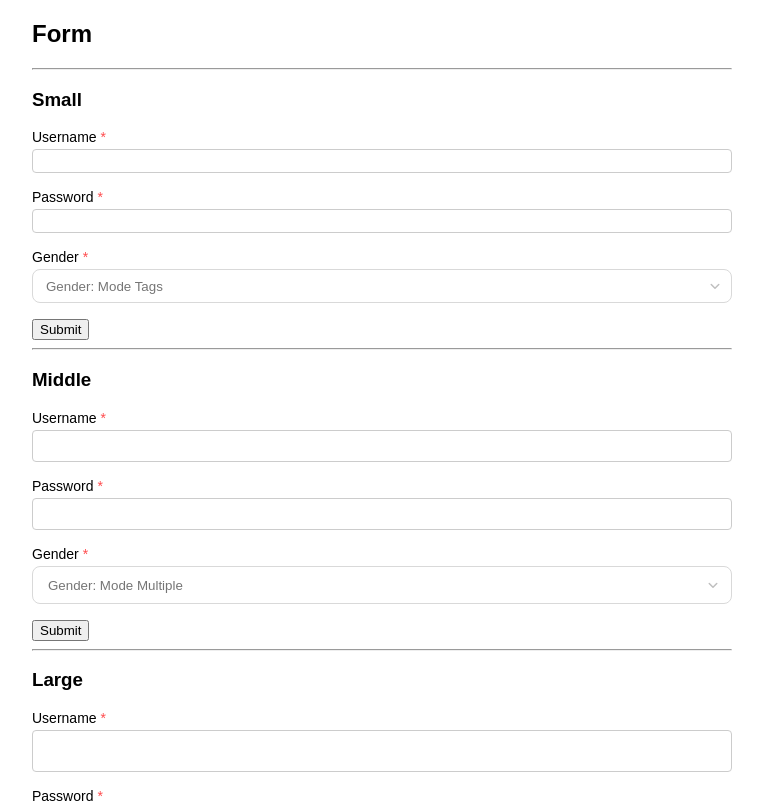
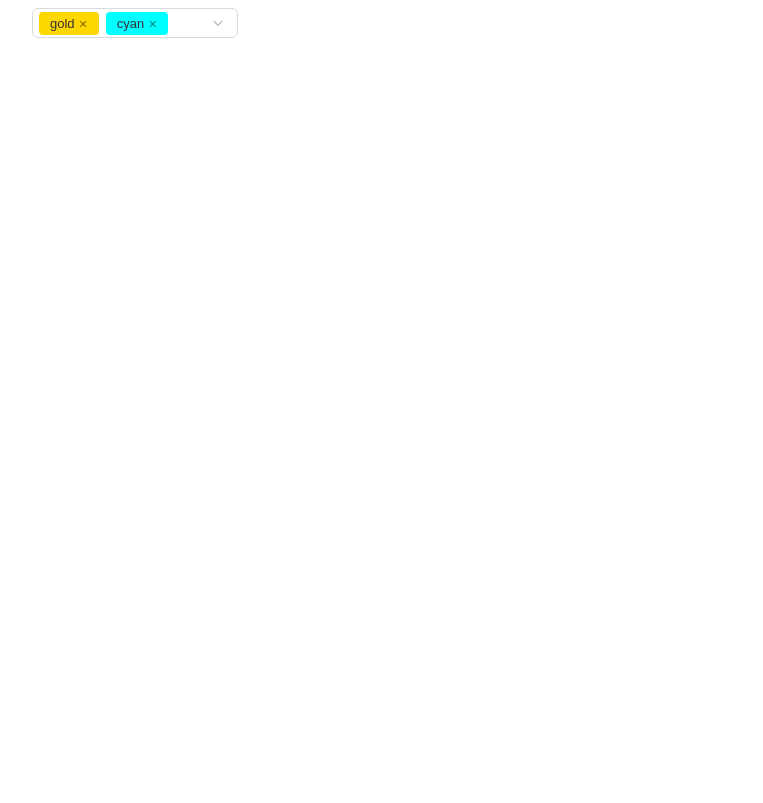
Before and after one commit to gabboyajyan/xUIDesign, a Next.js app: page / in a window 1280 px wide. Shown: the top 803 px of the page, without its empty margins (258-1021 px from the left). Built offline with nearby package versions, Linux system fonts and the light colour scheme.

Commit message:
Created select tagrender like ant design

```diff
--- a/src/app/components/Form/Item/index.tsx
+++ b/src/app/components/Form/Item/index.tsx
@@ -1,7 +1,7 @@
 import { ChangeEvent, cloneElement, FC, ReactElement, useContext, useEffect, useMemo } from 'react';
 import { FormContext } from '..';
 import { RuleObject, RuleType } from '@/app/types/form';
-import { prefixClsForm } from '@/app/utils';
+import { prefixClsFormItem } from '@/app/utils';
 import { OptionProps } from '@/app/types/select';
 import './style.css';
 
@@ -12,15 +12,17 @@ export type FormItemProps = {
   children: ReactElement;
   className?: string;
   prefixCls?: string;
+  layout?: 'horizontal' | 'vertical' | 'inline';
 };
 
 export const FormItem: FC<FormItemProps> = ({
-  prefixCls = prefixClsForm,
+  prefixCls = prefixClsFormItem,
   name,
   label,
   rules = [],
   children,
-  className,
+  className = '',
+  layout = 'horizontal',
   ...props
 }) => {
   const formContext = useContext(FormContext);
@@ -39,7 +41,7 @@ export const FormItem: FC<FormItemProps> = ({
   const isRequired = useMemo(() => rules.some(rule => rule.required), [rules]);
 
   return (
-    <div className={`${prefixCls} ${className}`}>
+    <div className={`${prefixCls} ${className} ${layout}`}>
       <label className={`${prefixCls}-label`} htmlFor={name}>
         {label} {isRequired && <span className={`${prefixCls}-required`}>*</span>}
       </label>
--- a/src/app/components/Form/Item/style.css
+++ b/src/app/components/Form/Item/style.css
@@ -1,11 +1,10 @@
-.xUi-form {
+.xUi-form-item {
     display: flex;
-    flex-direction: column;
     margin-bottom: 16px;
     position: relative;
 }
 
-.xUi-form-label {
+.xUi-form-item-label {
     font-weight: 500;
     margin-bottom: 4px;
     display: flex;
@@ -13,7 +12,7 @@
     font-size: 14px;
 }
 
-.xUi-form-error {
+.xUi-form-item-error {
     color: #ff4d4f;
     font-size: 12px;
     margin-top: 4px;
@@ -22,7 +21,7 @@
     right: 0;
 }
 
-.xUi-form-required {
+.xUi-form-item-required {
     color: #ff4d4f;
     display: inline-block;
     font-size: 14px;
@@ -30,3 +29,11 @@
     margin-left: 4px;
     margin-right: 4px;
 }
+
+.xUi-form-item.horizontal {
+    flex-direction: row;
+}
+
+.xUi-form-item.vertical {
+    flex-direction: column;
+}
--- a/src/app/components/Select/Tag/index.tsx
+++ b/src/app/components/Select/Tag/index.tsx
@@ -1,45 +1,86 @@
 import { FC, MouseEvent } from 'react';
-import { TagProps } from '@/app/types/select';
+import { CustomTagProps, TagProps } from '@/app/types/select';
 import { prefixClsSelect } from '@/app/utils';
-import './style.css'
+import './style.css';
 
-const Tag: FC<TagProps> = ({
+const Tag: FC<CustomTagProps> = ({
+    prefixCls = prefixClsSelect,
+    style = {},
+    onClose,
+    value,
+    label,
+    closable,
+    color,
+    icon
+}) => {
+    return (
+        <div style={{ ...style, backgroundColor: color }} className={`${prefixCls}-tag`}>
+            <span>{label !== undefined ? label : value}</span>
+
+            {closable && <span
+                className={`${prefixCls}-tag-close-icon`}
+                onClick={(e: MouseEvent<HTMLSpanElement> & { target: { valueAnyType: string[] } }) => {
+                    e.preventDefault();
+                    e.stopPropagation();
+
+                    e.target.valueAnyType = [value]
+
+                    onClose(e)
+                }}>{icon || <>&#x2715;</>}</span>}
+        </div>
+    )
+}
+
+const SelectTag: FC<TagProps> = ({
+    style = {},
+    className = '',
     prefixCls = prefixClsSelect,
     values = [],
-    handleRemoveTag,
-    searchFullWidth = true,
-    searchQuery = '',
-    searchContainer
+    onClose,
+    onChange,
+    onKeyDown,
+    tagRender,
+    closable = true,
+    search = {
+        query: '',
+        open: false,
+        disabled: false,
+        fullWidth: false,
+        placeholder: '',
+        setIsOpen: () => { }
+    }
 }: TagProps) => {
     return (
-        <div className={`${prefixCls}-tag-container`}>
-            {values.map((tag, index) => (
-                <div key={`${index}_${tag}`} className={`${prefixCls}-tag`}>
-                    <span>{tag}</span>
-
-                    <span
-                        className={`${prefixCls}-tag-close-icon`}
-                        onClick={(e: MouseEvent<HTMLSpanElement> & { target: { valueAnyType: string[] } }) => {
-                            e.preventDefault();
-
-                            e.target.valueAnyType = [tag]
-
-                            handleRemoveTag(e)
-                        }}>&#x2715;</span>
-                </div>
+        <div style={style} className={`${className} ${prefixCls}-tag-container`}>
+            {(values).map((tag, index) => (
+                tagRender?.({ label: tag, value: tag, onClose, closable }) || <Tag
+                    value={tag}
+                    label={tag}
+                    onClose={onClose}
+                    closable={closable}
+                    key={`${index}_${tag}`}
+                />
             ))}
 
             <div
                 className={`${prefixCls}-tag`}
                 style={{
                     minWidth: '30px',
-                    width: searchQuery.length ? `${searchQuery.length * 10}px` : searchFullWidth ? '100%' : '10px'
+                    width: search.query.length ? `${search.query.length * 10}px` : search.fullWidth ? '100%' : '10px'
                 }}
             >
-                {searchContainer}
+                <input
+                    type="text"
+                    onChange={onChange}
+                    onKeyDown={onKeyDown}
+                    disabled={search.disabled}
+                    className={`${prefixCls}-tag-input`}
+                    placeholder={values.length ? '' : search.placeholder}
+                    onClick={() => !search.disabled && search.setIsOpen?.(p => !p || !!search.open)}
+                />
             </div>
         </div>
     );
 };
 
-export { Tag };
+export { Tag, SelectTag };
--- a/src/app/components/Select/Tag/style.css
+++ b/src/app/components/Select/Tag/style.css
@@ -7,7 +7,7 @@
     flex: auto;
     display: flex;
     flex-wrap: wrap;
-    line-height: 22px;
+    line-height: 12px;
     position: relative;
     max-width: calc(100% - 26px);
 }
@@ -20,9 +20,9 @@
     flex: none;
     box-sizing: border-box;
     max-width: 100%;
-    border-radius: 6px;
+    border-radius: 4px;
     cursor: default;
-    padding: 2px 8px;
+    padding: 0px 2px;
     text-overflow: ellipsis;
     overflow: hidden;
     white-space: nowrap;
@@ -34,8 +34,17 @@
         height 0.3s;
 }
 
+.xUi-select.middle .xUi-select-tag {
+    padding: 4px 8px;
+}
+
+.xUi-select.large .xUi-select-tag {
+    padding: 6px 8px;
+}
+
 .xUi-select .xUi-select-tag span {
     margin: 0 2px;
+    font-size: 13px;
 }
 
 .xUi-select .xUi-select-tag .xUi-select-tag-close-icon {
@@ -49,12 +58,12 @@
 }
 
 .xUi-select .xUi-select-tag:has([class="xUi-select-tag-input"]) {
+    padding: 0;
     width: 100%;
     border: none;
     outline: none;
     color: #333;
     font-size: 14px;
-    padding: 2px 8px;
     background: white;
 }
 
--- a/src/app/components/Select/index.tsx
+++ b/src/app/components/Select/index.tsx
@@ -4,7 +4,7 @@ import { ReactElement, useState, useRef, useEffect, ChangeEvent, KeyboardEvent,
 import { MouseEventHandlerSelect, OptionProps, SelectProps } from "@/app/types/select";
 import { Option } from "./Option";
 import { ArrowIcon, CheckIcon, ClearIcon, LoadingIcon, SearchIcon } from "../icons";
-import { Tag } from "./Tag";
+import { SelectTag } from "./Tag";
 import cc from "classcat";
 import { EmptyContent } from "../Empty";
 import { prefixClsSelect } from "@/app/utils";
@@ -44,12 +44,8 @@ const Select = <OptionType extends OptionProps = OptionProps>({
     showSearch = false,
     open = false,
     showArrow = true,
-    // maxTagPlaceholder,
-    // showAction,
-    // tagRender,
-    // onBlur,
-    // onDropdownVisibleChange
-    // notFoundContent
+    notFoundContent = true,
+    tagRender,
 }: SelectProps<OptionType>): ReactElement => {
     const initialValue = value || defaultValue || '';
 
@@ -243,23 +239,20 @@ const Select = <OptionType extends OptionProps = OptionProps>({
                 onMouseLeave={handleMouseLeave}
                 onClick={() => !disabled && setIsOpen(!isOpen)}
             >
-                {hasMode ? <Tag
+                {hasMode ? <SelectTag
+                    prefixCls={prefixCls}
+                    tagRender={tagRender}
+                    onChange={handleSearch}
+                    onClose={handleRemoveTag}
+                    onKeyDown={handleOnKeyDown}
                     values={selected as string[]}
-                    handleRemoveTag={handleRemoveTag}
-                    prefixCls={prefixCls}
-                    searchFullWidth={!selected.length}
-                    searchQuery={searchQuery}
-                    searchContainer={
-                        <input
-                            type="text"
-                            disabled={disabled}
-                            onChange={handleSearch}
-                            onKeyDown={handleOnKeyDown}
-                            className={`${prefixCls}-tag-input`}
-                            placeholder={selected.length ? '' : placeholder}
-                            onClick={() => !disabled && setIsOpen(!isOpen || open)}
-                        />
-                    }
+                    search={{
+                        disabled,
+                        setIsOpen,
+                        query: searchQuery,
+                        fullWidth: !selected.length,
+                        placeholder: selected.length ? '' : placeholder
+                    }}
                 /> : <input
                     readOnly
                     type="text"
@@ -347,7 +340,7 @@ const Select = <OptionType extends OptionProps = OptionProps>({
                                         </span>
                                     )}
                                 </Option>
-                            )) : !asTag && <EmptyContent />}
+                            )) : !asTag ? notFoundContent || <EmptyContent /> : null}
                         </div>
                     )}
                 </div>
--- a/src/app/components/Select/style.css
+++ b/src/app/components/Select/style.css
@@ -9,28 +9,18 @@
 
 .xUi-select {
     position: relative;
-    display: flex;
+    display: inline-flex;
     flex-direction: row-reverse;
-    width: 100%;
-    font-size: 14px;
     color: #333;
-    padding: 3px;
+    height: 24px;
     background-color: #fff;
-    border-radius: 8px;
+    border-radius: 4px;
     border: 1px solid #d9d9d9;
     box-sizing: border-box;
 }
 
-.xUi-select.middle {
-    font-size: 14px;
-    padding: 5px;
-}
-
-.xUi-select.large {
-    font-size: 16px;
-    display: flex;
-    flex-direction: row-reverse;
-    justify-content: flex-end;
+.xUi-select {
+    padding: 0 4px;
 }
 
 .xUi-select-arrow {
@@ -57,6 +47,8 @@
     align-items: center;
     cursor: pointer;
     background: #fff;
+    border-radius: 4px;
+    padding: 0 2px;
 }
 
 .xUi-select .xUi-select-clear-btn {
@@ -123,7 +115,7 @@
 
 .xUi-select .xUi-select-input {
     width: 100%;
-    padding: 8px;
+    padding: 0;
     border: none;
     outline: none;
     background: transparent;
@@ -131,6 +123,7 @@
     color: #333;
     user-select: none;
     cursor: pointer;
+    height: -webkit-fill-available;
 }
 
 .xUi-select .xUi-select-input:focus {
@@ -138,3 +131,31 @@
     outline: none;
     box-shadow: none;
 }
+
+.xUi-select.middle {
+    font-size: 14px;
+    height: 30px;
+    border-radius: 6px;
+}
+
+.xUi-select.middle input {
+    font-size: 14px;
+}
+
+.xUi-select.middle .xUi-select-trigger {
+    border-radius: 6px;
+}
+
+.xUi-select.large {
+    font-size: 16px;
+    height: 38px;
+    border-radius: 8px;
+}
+
+.xUi-select.large .xUi-select-trigger {
+    border-radius: 8px;
+}
+
+.xUi-select.large input {
+    font-size: 16px;
+}
--- a/src/app/page.tsx
+++ b/src/app/page.tsx
@@ -1,129 +1,40 @@
 'use client'
 
-import { Form } from "@/app/components/Form"
-import { Input } from "@/app/components/Input"
 import { Select } from "./components/Select";
+import { Tag } from "./components/Select/Tag";
+import { CustomTagProps } from "./types/select";
+
+const options = [
+    { value: "gold" },
+    { value: "lime" },
+    { value: "green" },
+    { value: "cyan" },
+];
 
 export default function Home() {
+    const tagRender = (props: CustomTagProps) => {
+        const { label, value, closable, onClose } = props;
+
+        return (
+            <Tag
+                color={value}
+                value={value}
+                label={label}
+                onClose={onClose}
+                closable={closable}
+                style={{ marginRight: 3 }}
+            />
+        );
+    }
+
     return (
         <div style={{ width: 700, margin: '0 auto' }}>
-            <h2>Form</h2>
-
-            <hr />
-
-            <h3>Small</h3>
-
-            <Form size="small" onFinish={(values) => {
-                alert('Values show in console');
-
-                console.log(values);
-            }}>
-                <Form.Item name="username" label="Username" rules={[{ required: true, message: 'Username is required.' }]}>
-                    <Input />
-                </Form.Item>
-
-                <Form.Item name="password" label="Password" rules={[{
-                    required: true,
-                    message: 'Password is required.'
-                }, {
-                    pattern: /^(?!.* )(?=.*?[A-Z])(?=.*?[a-z])(?=.*[0-9]).{8,}$/,
-                    message: 'Password is not a valid.'
-                }]}>
-                    <Input type="password" />
-                </Form.Item>
-
-				<Form.Item name="gender" label="Gender" rules={[{
-                    required: true,
-                    message: 'Gender is required.'
-                }]}>
-                    <Select allowClear mode="tags" placeholder="Gender: Mode Tags">
-						<Select.Option value="Male">Male</Select.Option>
-						<Select.Option value="Female">Female</Select.Option>
-					</Select>
-                </Form.Item>
-
-                <button type="submit">Submit</button>
-            </Form>
-
-            <hr />
-
-            <h3>Middle</h3>
-
-            <Form size="middle" onFinish={(values) => {
-                alert('Values show in console');
-
-                console.log(values);
-            }}>
-                <Form.Item name="username" label="Username" rules={[{ required: true, message: 'Username is required.' }]}>
-                    <Input />
-                </Form.Item>
-
-                <Form.Item name="password" label="Password" rules={[{
-                    required: true,
-                    message: 'Password is required.'
-                }, {
-                    pattern: /^(?!.* )(?=.*?[A-Z])(?=.*?[a-z])(?=.*[0-9]).{8,}$/,
-                    message: 'Password is not a valid.'
-                }]}>
-                    <Input type="password" />
-                </Form.Item>
-
-				<Form.Item name="gender" label="Gender" rules={[{
-                    required: true,
-                    message: 'Gender is required.'
-                }]}>
-                    <Select allowClear mode="multiple" placeholder="Gender: Mode Multiple" menuItemSelectedIcon>
-						<Select.Option value="Male">Male</Select.Option>
-						<Select.Option value="Female">Female</Select.Option>
-					</Select>
-                </Form.Item>
-
-                <button type="submit">Submit</button>
-            </Form>
-
-            <hr />
-
-            <h3>Large</h3>
-
-            <Form size="large" onFinish={(values) => {
-                alert('Values show in console');
-
-                console.log(values);
-            }}>
-                <Form.Item name="username" label="Username" rules={[{ required: true, message: 'Username is required.' }]}>
-                    <Input />
-                </Form.Item>
-
-                <Form.Item name="password" label="Password" rules={[{
-                    required: true,
-                    message: 'Password is required.'
-                }, {
-                    pattern: /^(?!.* )(?=.*?[A-Z])(?=.*?[a-z])(?=.*[0-9]).{8,}$/,
-                    message: 'Password is not a valid.'
-                }]}>
-                    <Input type="password" />
-                </Form.Item>
-
-				<Form.Item name="gender" label="Gender" rules={[{
-                    required: true,
-                    message: 'Gender is required.'
-                }]}>
-                    <Select allowClear placeholder="Gender: Mode Default">
-						<Select.Option value="Male">Male</Select.Option>
-						<Select.Option value="Female">Female</Select.Option>
-					</Select>
-                </Form.Item>
-
-                <button type="submit">Submit</button>
-            </Form>
-
-            <hr />
-
-            <Input size="small" placeholder="Input Small" />
-            <hr />
-            <Input size="middle" placeholder="Input Middle" />
-            <hr />
-            <Input size="large" placeholder="Input Large" />
+            <Select
+                mode="tags"
+                options={options}
+                tagRender={tagRender}
+                defaultValue={["gold", "cyan"]}
+            />
         </div>
     )
 }
--- a/src/app/utils/index.ts
+++ b/src/app/utils/index.ts
@@ -1,4 +1,5 @@
 export const prefixClsForm = 'xUi-form'
+export const prefixClsFormItem = 'xUi-form-item'
 export const prefixClsEmpty = 'xUi-empty'
 export const prefixClsInput = "xUi-input"
 export const prefixClsSelect = 'xUi-select'
```
Also changed, not shown: src/app/types/select.ts (+46 -7 lines).
